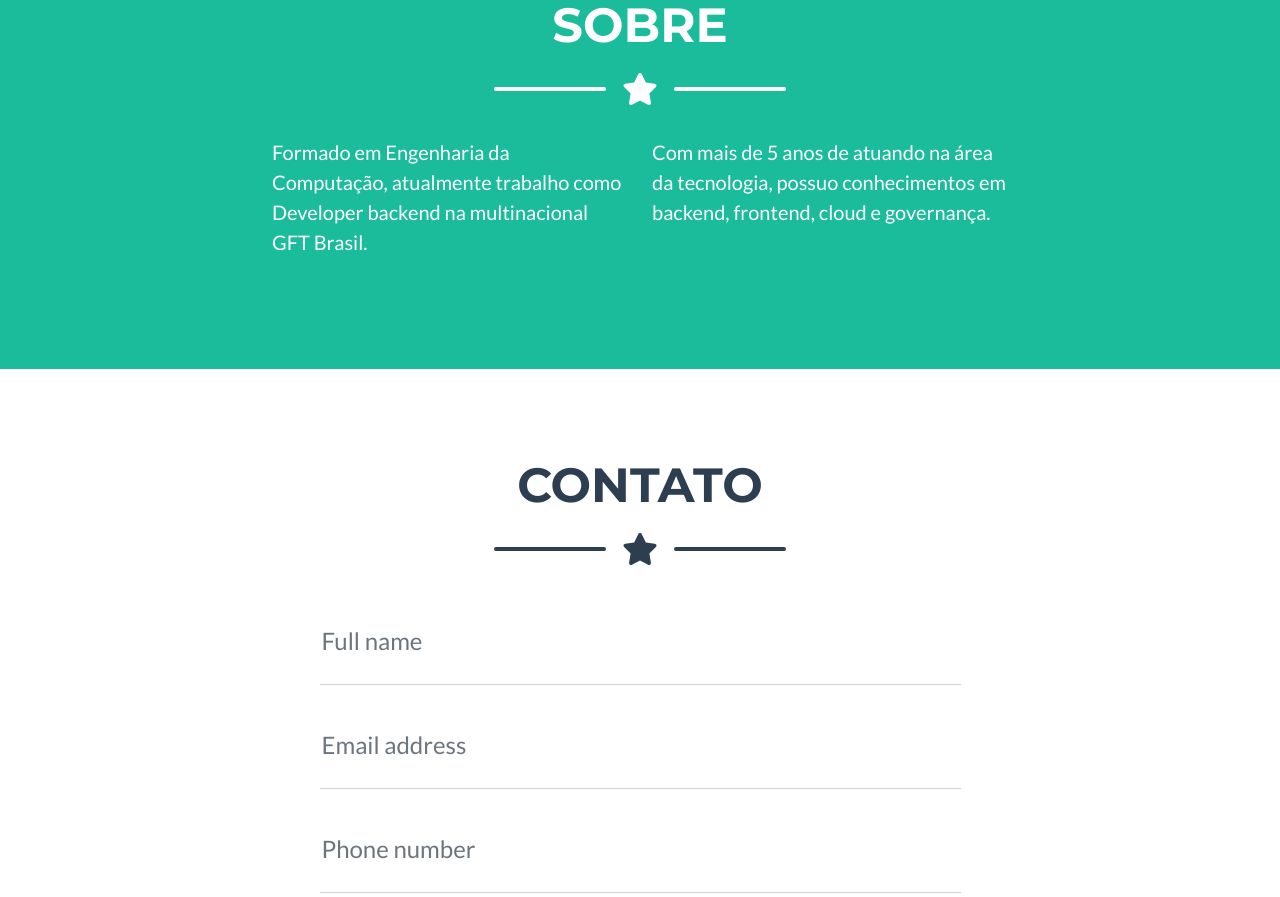
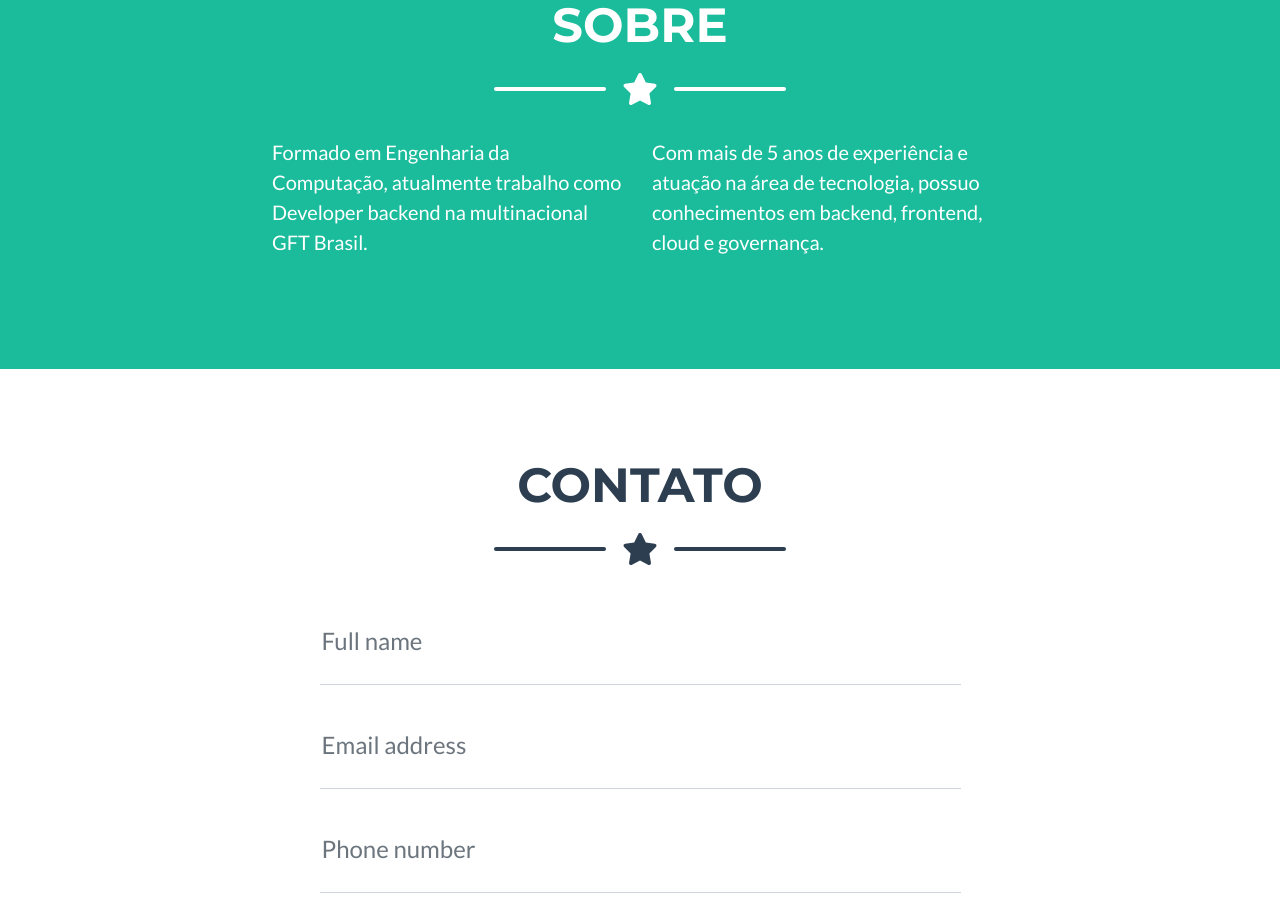
Before and after one commit to ThiVieiraDev/thiagovieira, a plain HTML site: page index.html in a window 1280 px wide. Shown: the part 1800-2697 px from the top of the page. Drawn offline with nearby package versions, Linux system fonts and the light colour scheme.

Commit message:
Ajuste na seção SOBRE.

```diff
--- a/index.html
+++ b/index.html
@@ -136,7 +136,7 @@
                 <!-- About Section Content-->
                 <div class="row">
                     <div class="col-lg-4 ms-auto"><p class="lead">Formado em Engenharia da Computação, atualmente trabalho como Developer backend na multinacional GFT Brasil.</p></div>
-                    <div class="col-lg-4 me-auto"><p class="lead">Com mais de 5 anos de atuando na área da tecnologia, possuo conhecimentos em backend, frontend, cloud e governança.</p></div>
+                    <div class="col-lg-4 me-auto"><p class="lead">Com mais de 5 anos de experiência e atuação na área de tecnologia, possuo conhecimentos em backend, frontend, cloud e governança.</p></div>
                 </div>
                 <!-- About Section Button
                 <div class="text-center mt-4">
```
